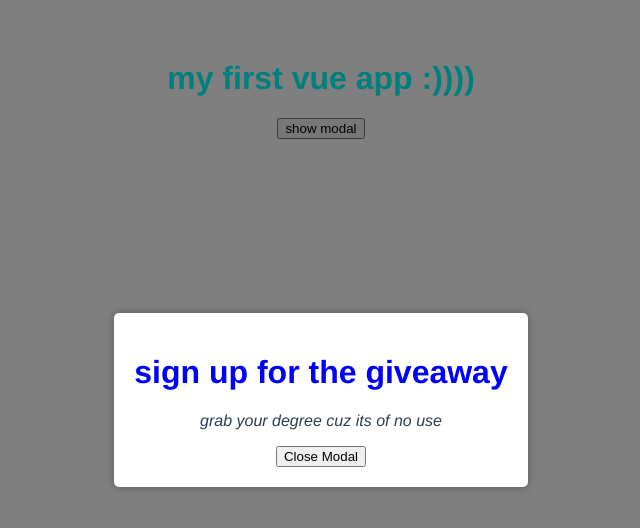
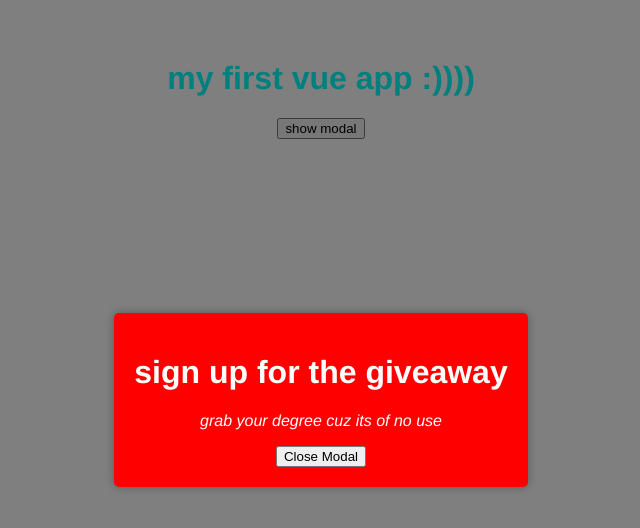
Before and after one commit to AbdullahHAK/vue-js-modal_project, a Vue app: page / in a window 1280 px wide. Both pictures are taken after a click on the button "show modal". Shown: the top 528 px of the page, without its empty margins (319-959 px from the left). Built offline with nearby package versions, Linux system fonts and the light colour scheme.

Commit message:
data binding and making classes dynamic like if parent passes sale then component will display according to sale class. same as we do for dark or light themes

```diff
--- a/src/App.vue
+++ b/src/App.vue
@@ -2,7 +2,7 @@
   <h1>{{ title }}</h1>
   <button @click="showModal=true">show modal</button>
 
-  <Modal v-if="showModal" header="sign up for the giveaway" offer="grab your degree cuz its of no use" @close="showModal=false"/>
+  <Modal v-if="showModal" :header="header" :offer="offer" theme="sale" @close="showModal=false"/>
 
 </template>
 
@@ -16,7 +16,9 @@ export default {
   data(){
     return{
       title: "my first vue app :))))",
-      showModal: false
+      showModal: false,
+      header: "sign up for the giveaway",
+      offer: "grab your degree cuz its of no use"
     }
   }
 
--- a/src/components/Modal.vue
+++ b/src/components/Modal.vue
@@ -1,13 +1,10 @@
 <template>
     <div class="modal-overlay">
-      <div class="modal">
+      <div class="modal" :class="{sale: theme === 'sale'}">
+        <!-- we can cutomize it based on if it is sale or not
+         so its dynamic now -->
         <h1>{{ header }}</h1>
         <p>{{ offer }}</p>
-        <!-- so what if we want to use modal for many times. ok but its content is fixed
-         and for this problem we use props, to make our componenet more dynamic and reusable.
-         2. what if many components want to use same user data array
-         we cant hardcode it in every component, so we hardcode it
-         prop r a way to pass data from a parent component like app to children component like modal-->
         <button @click="$emit('close')">Close Modal</button>
       </div>
     </div>
@@ -18,7 +15,8 @@
     name: "Modal",
     props: {
         header: String,
-        offer: String
+        offer: String,
+        theme: String
     }
   }
   </script>
@@ -47,4 +45,11 @@
   .modal h1{
     color: blue;
   }
+  .modal.sale{
+    background: red;
+    color: white;
+  }
+  .modal.sale h1{
+    color: white;
+  }
   </style>
```
